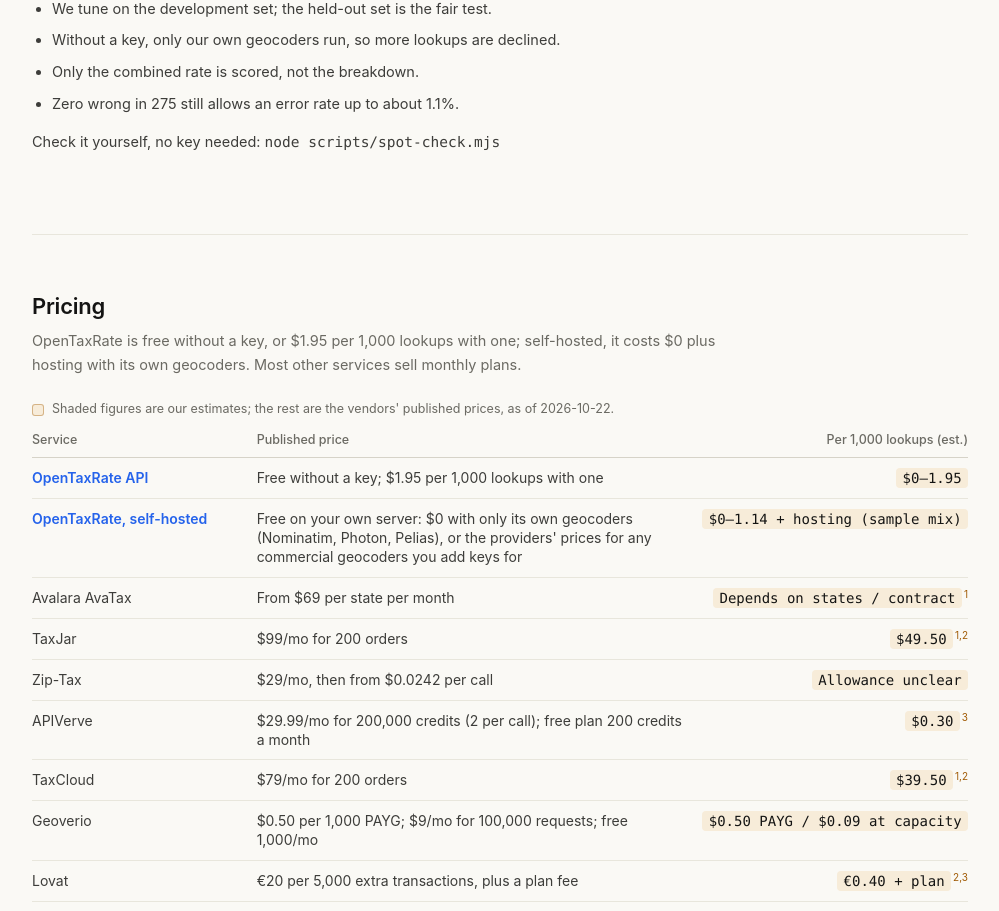
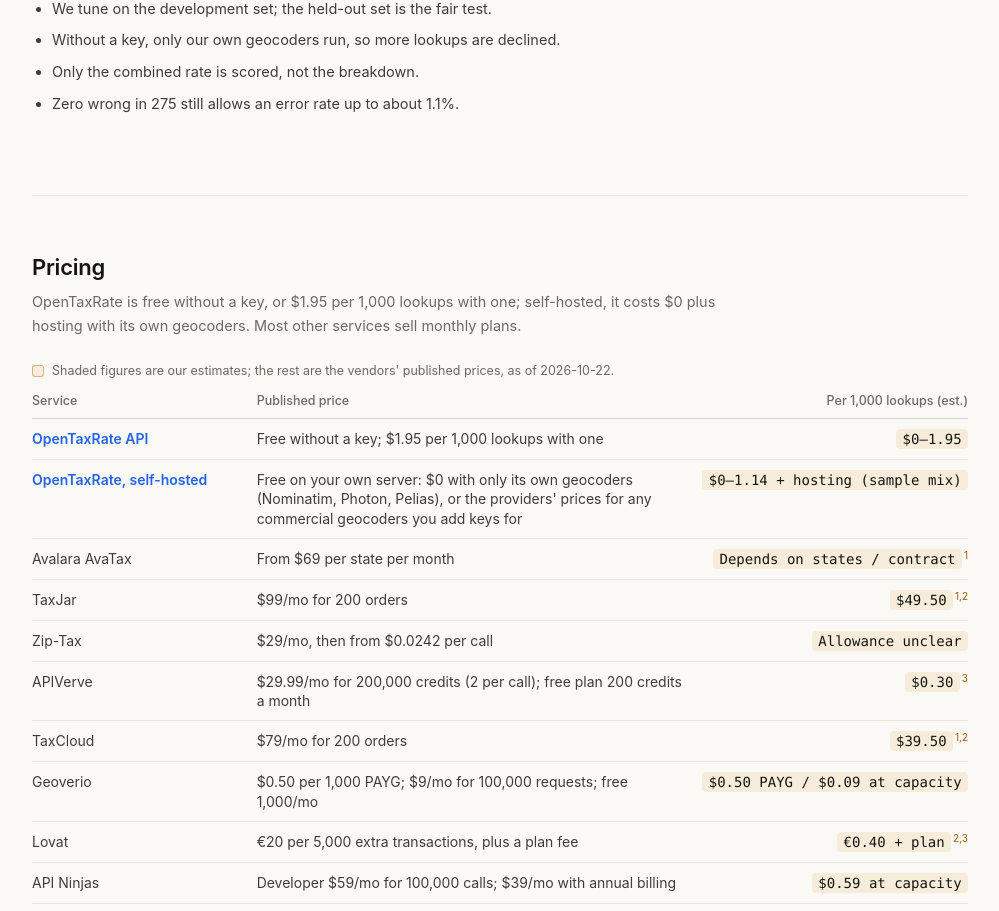
Before and after one commit to equated-org/opentaxrate, a SvelteKit app in the folder client/: page /benchmarks in a window 1280 px wide. Shown: the part 1476-2387 px from the top of the page, without its empty margins (140-1139 px from the left). Built offline with nearby package versions, Linux system fonts and the light colour scheme.

Commit message:
benchmarks: drop the spot-check command; the GitHub link covers running it

```diff
--- a/client/src/routes/benchmarks/+page.svelte
+++ b/client/src/routes/benchmarks/+page.svelte
@@ -57,9 +57,6 @@
 				<li>Only the combined rate is scored, not the breakdown.</li>
 				<li>Zero wrong in 275 still allows an error rate up to about 1.1%.</li>
 			</ul>
-			<p class="mt-4 text-[14.5px] text-[var(--text-2)]">
-				Check it yourself, no key needed: <code>node scripts/spot-check.mjs</code>
-			</p>
 		</section>
 
 		<section id="pricing" aria-labelledby="pricing-heading" class="mt-20 border-t border-[var(--border)] pt-14">
```
